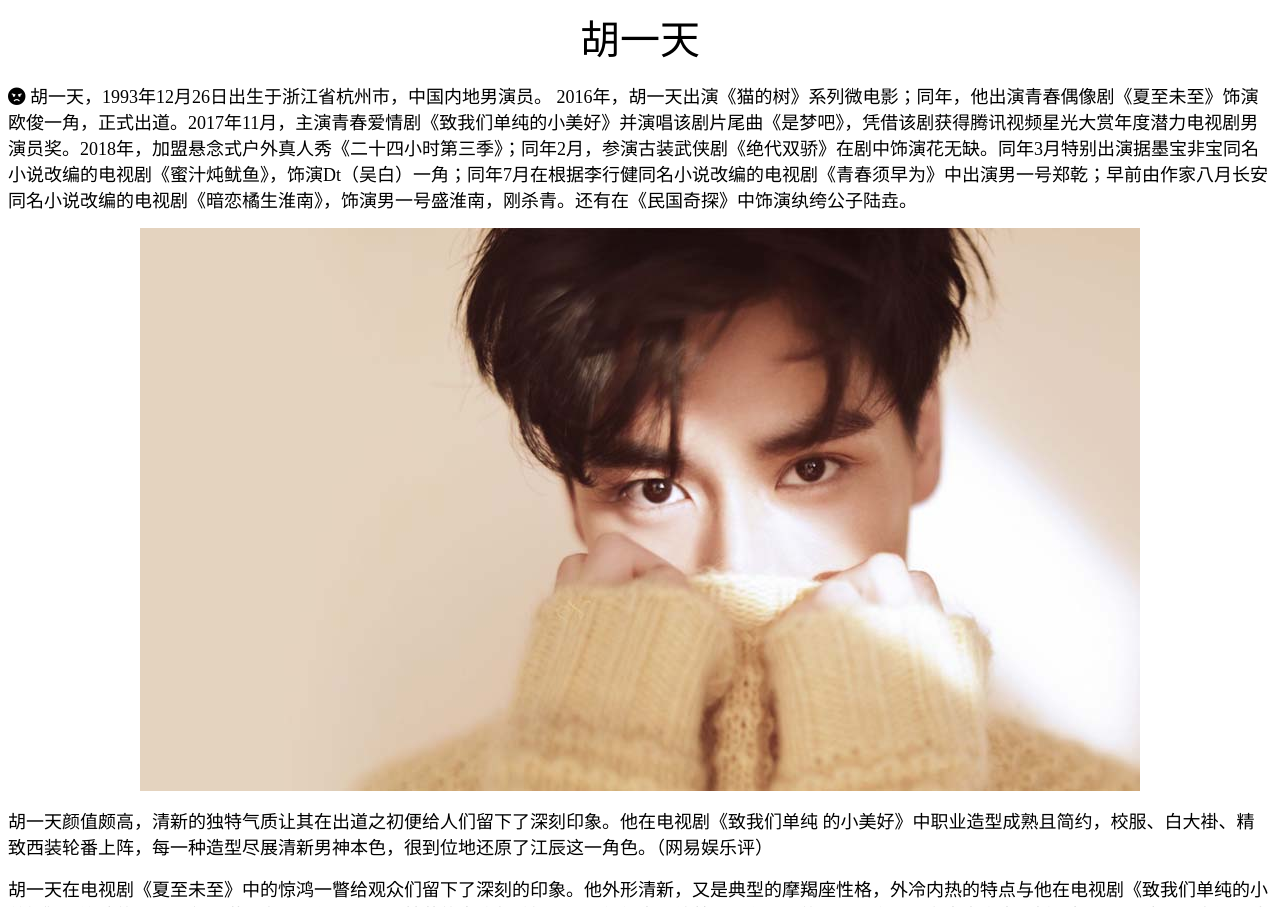
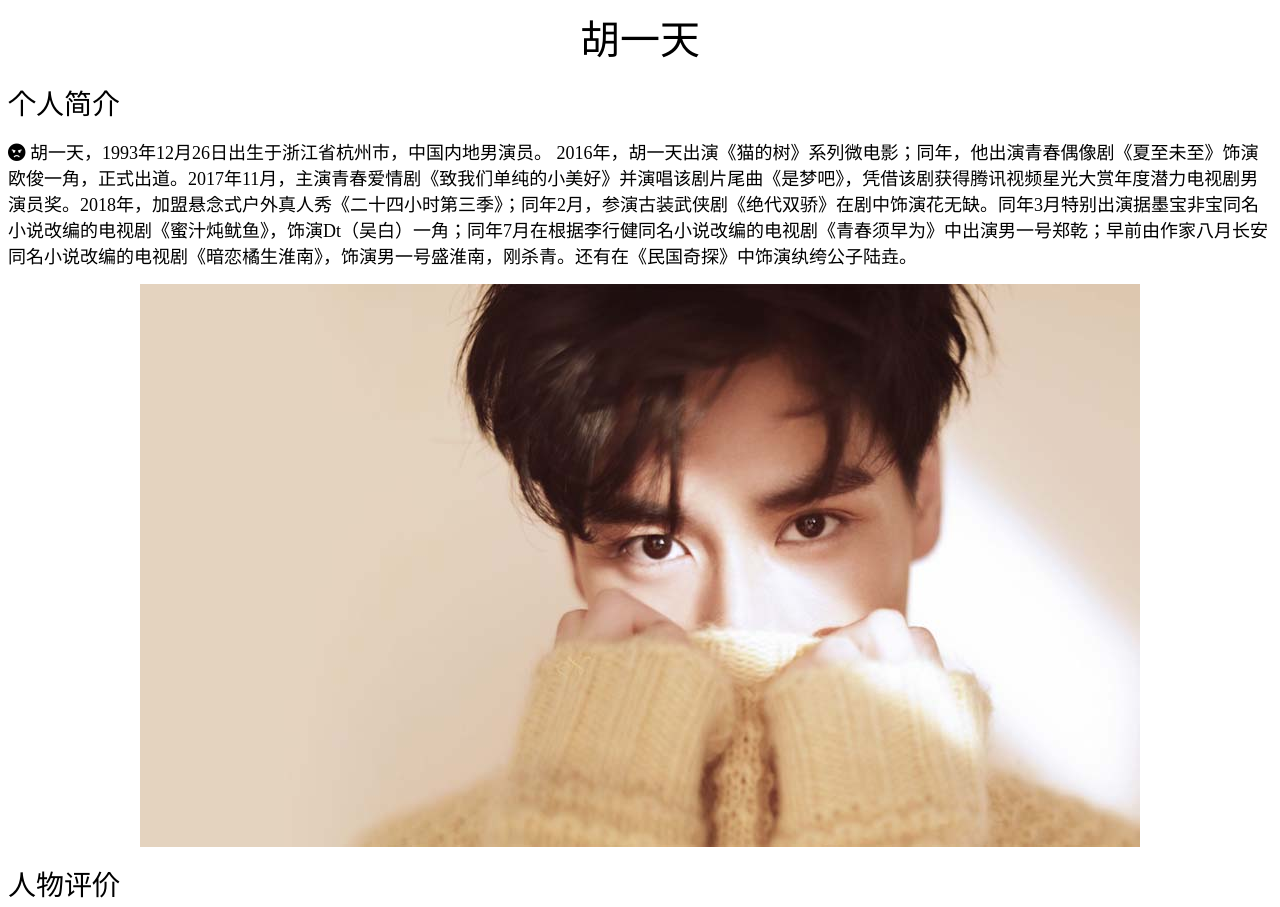
Before and after one commit to kikifairy/kikifairy.github.io, a plain HTML site: page index.html in a window 1280 px wide. Shown: the top 907 px of the page. Drawn offline with Linux system fonts and the light colour scheme.

Commit message:
Update index.html

```diff
--- a/index.html
+++ b/index.html
@@ -7,9 +7,11 @@
   </head>
   <body>
     <p align="center"><span style="font-size:40px;">胡一天</span> </p >
+    <p><span style="font-size:28px;">个人简介</span> </p >
     <p><span style="font-size:18px;color:#000000;"><i class="fas fa-angry"></i>  胡一天，1993年12月26日出生于浙江省杭州市，中国内地男演员。
 2016年，胡一天出演《猫的树》系列微电影；同年，他出演青春偶像剧《夏至未至》饰演欧俊一角，正式出道。2017年11月，主演青春爱情剧《致我们单纯的小美好》并演唱该剧片尾曲《是梦吧》，凭借该剧获得腾讯视频星光大赏年度潜力电视剧男演员奖。2018年，加盟悬念式户外真人秀《二十四小时第三季》；同年2月，参演古装武侠剧《绝代双骄》在剧中饰演花无缺。同年3月特别出演据墨宝非宝同名小说改编的电视剧《蜜汁炖鱿鱼》，饰演Dt（吴白）一角；同年7月在根据李行健同名小说改编的电视剧《青春须早为》中出演男一号郑乾；早前由作家八月长安同名小说改编的电视剧《暗恋橘生淮南》，饰演男一号盛淮南，刚杀青。还有在《民国奇探》中饰演纨绔公子陆垚。</span> </p >
     <p align="center"><img src="https://kikifairy.github.io/10.jpeg"></p >
+    <p><span style="font-size:28px;">人物评价</span> </p >
     <p><span style="font-size:18px;color:#000000;">胡一天颜值颇高，清新的独特气质让其在出道之初便给人们留下了深刻印象。他在电视剧《致我们单纯
 的小美好》中职业造型成熟且简约，校服、白大褂、精致西装轮番上阵，每一种造型尽展清新男神本色，很到位地还原了江辰这一角色。（网易娱乐评）</p >
     <p><span style="font-size:18px;color:#000000;">胡一天在电视剧《夏至未至》中的惊鸿一瞥给观众们留下了深刻的印象。他外形清新，又是典型的摩羯座性格，外冷内热的特点与他在电视剧《致我们单纯的小美好》所饰演的江辰一角不谋而合，到位呈现国民校草的高冷与傲娇，剧迷纷纷表示他就是人们心里的江辰、像是从书中走出来一样。胡一天还演唱了电视剧片尾曲《是梦吧》，用低音炮嗓音唱出了歌曲背后的深情婉转，剖析出角色的细腻心事，可以说是一个颜艺、演艺、歌艺俱佳的大男孩。（腾讯娱乐评）</p >
```
